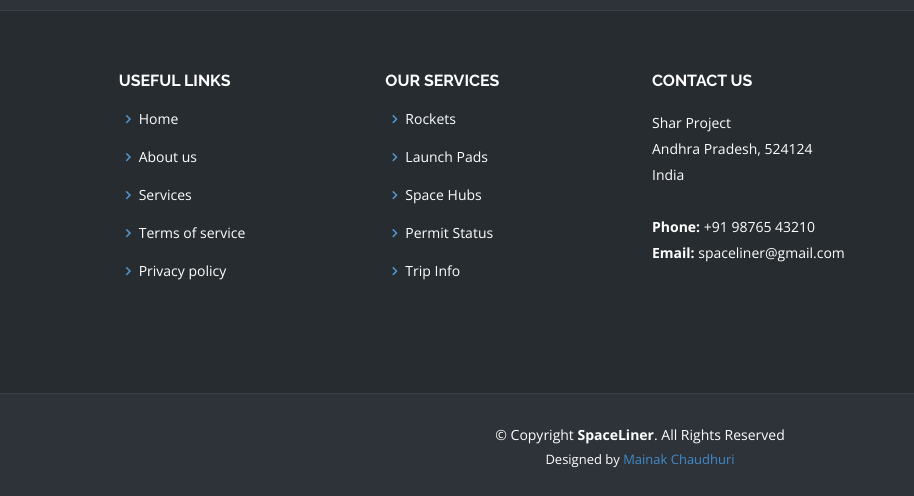
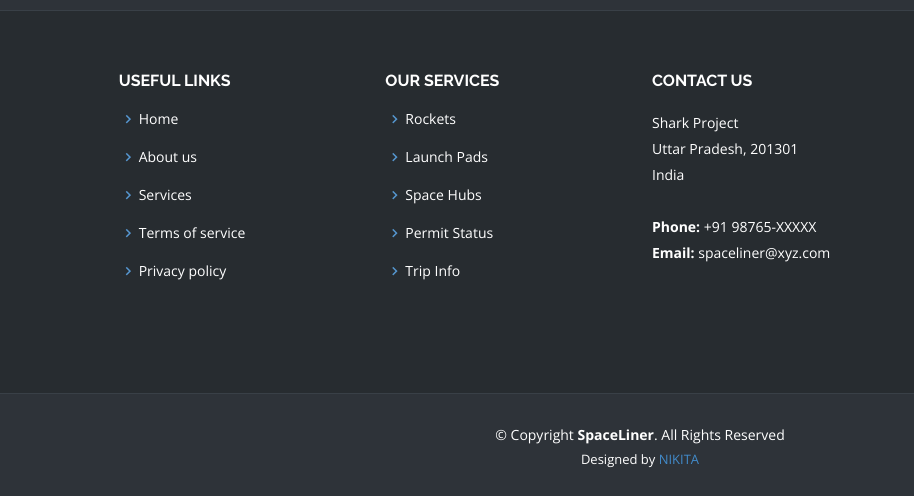
Before and after one commit to geekygirl8/Spaceliner, a plain HTML site: page index.html in a window 1280 px wide. Shown: the part 7178-7674 px from the top of the page, 0-914 px from the left. Drawn offline with nearby package versions, Linux system fonts and the light colour scheme; a script that the page names is missing.

Commit message:
updated index.html

```diff
--- a/index.html
+++ b/index.html
@@ -689,11 +689,11 @@
               <div class="col-lg-3 col-md-6 footer-contact">
                 <h4>Contact Us</h4>
                 <p>
-                  Shar Project <br>
-                  Andhra Pradesh, 524124<br>
+                  Shark Project <br>
+                  Uttar Pradesh, 201301<br>
                   India <br><br>
-                  <strong>Phone:</strong> +91 98765 43210<br>
-                  <strong>Email:</strong> spaceliner@gmail.com<br>
+                  <strong>Phone:</strong> +91 98765-XXXXX<br>
+                  <strong>Email:</strong> spaceliner@xyz.com<br>
                 </p>
 
               </div>
@@ -724,7 +724,7 @@
       <div class="credits">
 
         Designed by <a href="https://linkedin.com/in/mainak-chaudhuri-127898176/" target="
-        _blank">Mainak Chaudhuri</a>
+        _blank">NIKITA</a>
       </div>
     </div>
   </footer><!-- End Footer -->
```
